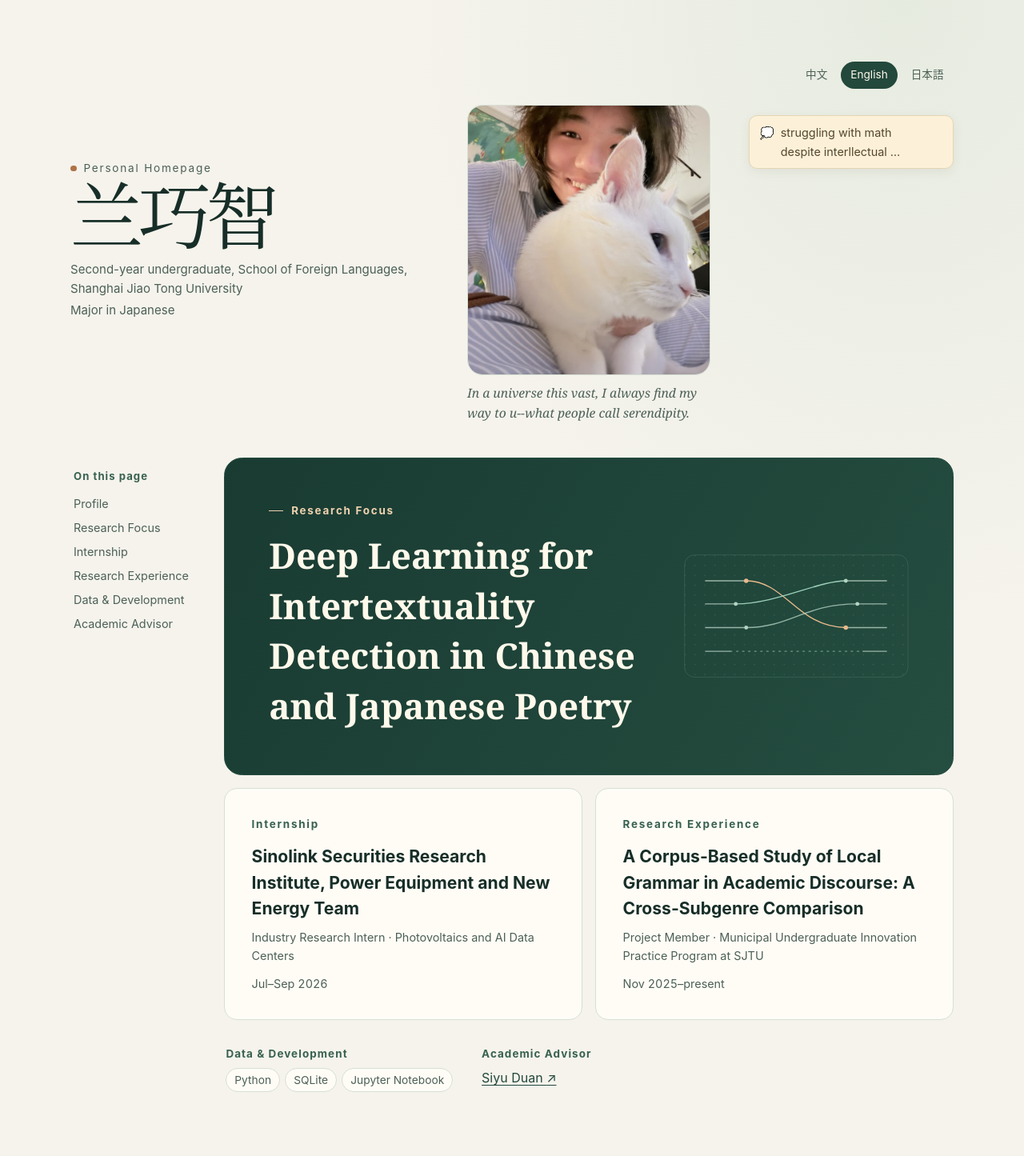
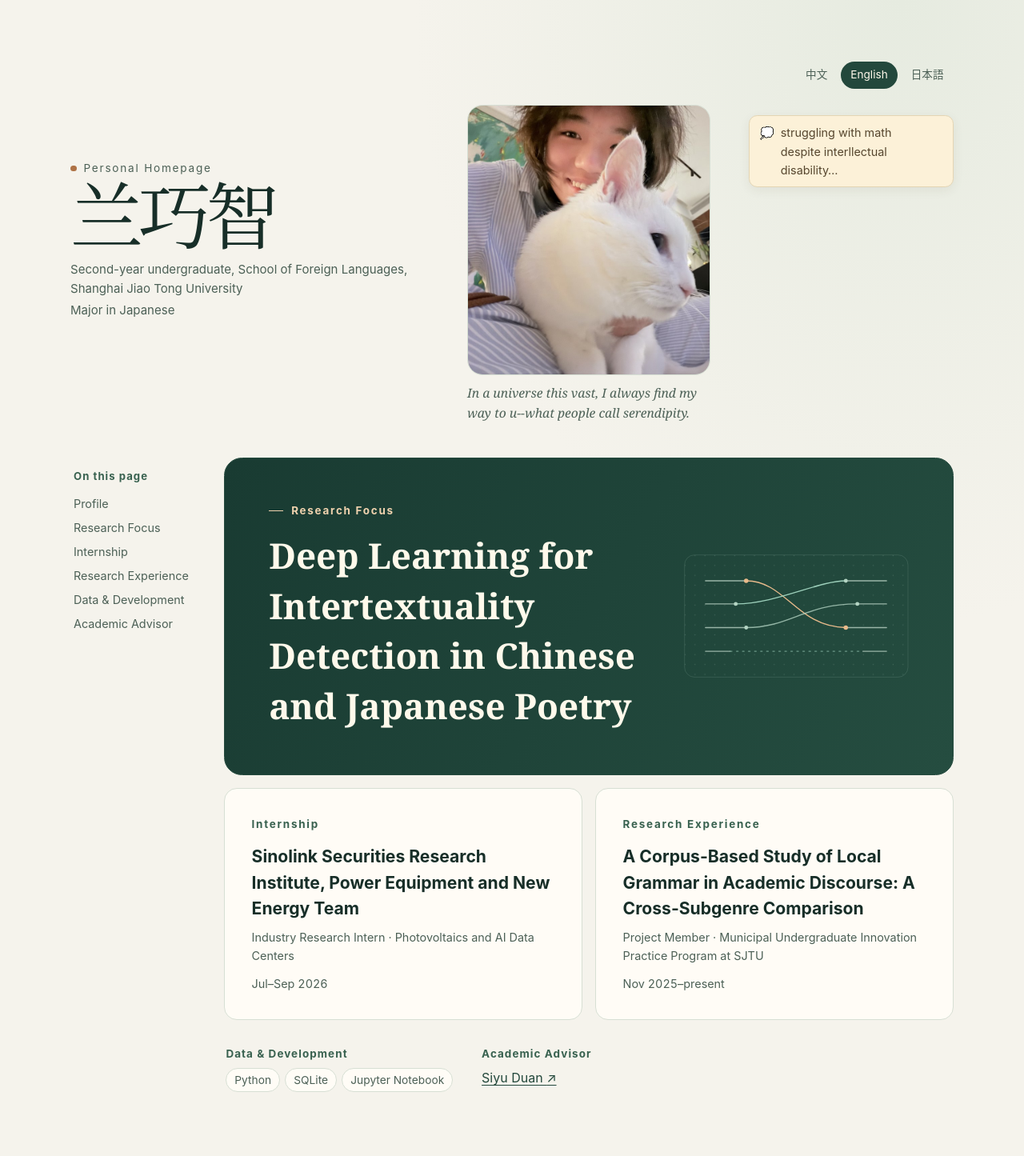
Before and after one commit to lanq30721/lanq30721.github.io, a Jekyll site: the page built from en/index.html, in a window 1280 px wide. Shown: the whole page at 80% size. Built offline with Jekyll 4.4.1, drawn with Linux system fonts in a browser that asks for light colours.

Commit message:
Update home.yml

```diff
--- a/_data/home.yml
+++ b/_data/home.yml
@@ -36,7 +36,7 @@ locales:
     study: "Major in Japanese"
     portrait_alt: "Homepage photo"
     motto: "In a universe this vast, I always find my way to u--what people call serendipity."
-    thought: "struggling with math　despite interllectual …"
+    thought: "struggling with math　despite interllectual disability…"
     skills: "Data & Development"
     advisor: "Academic Advisor"
   ja:
```
